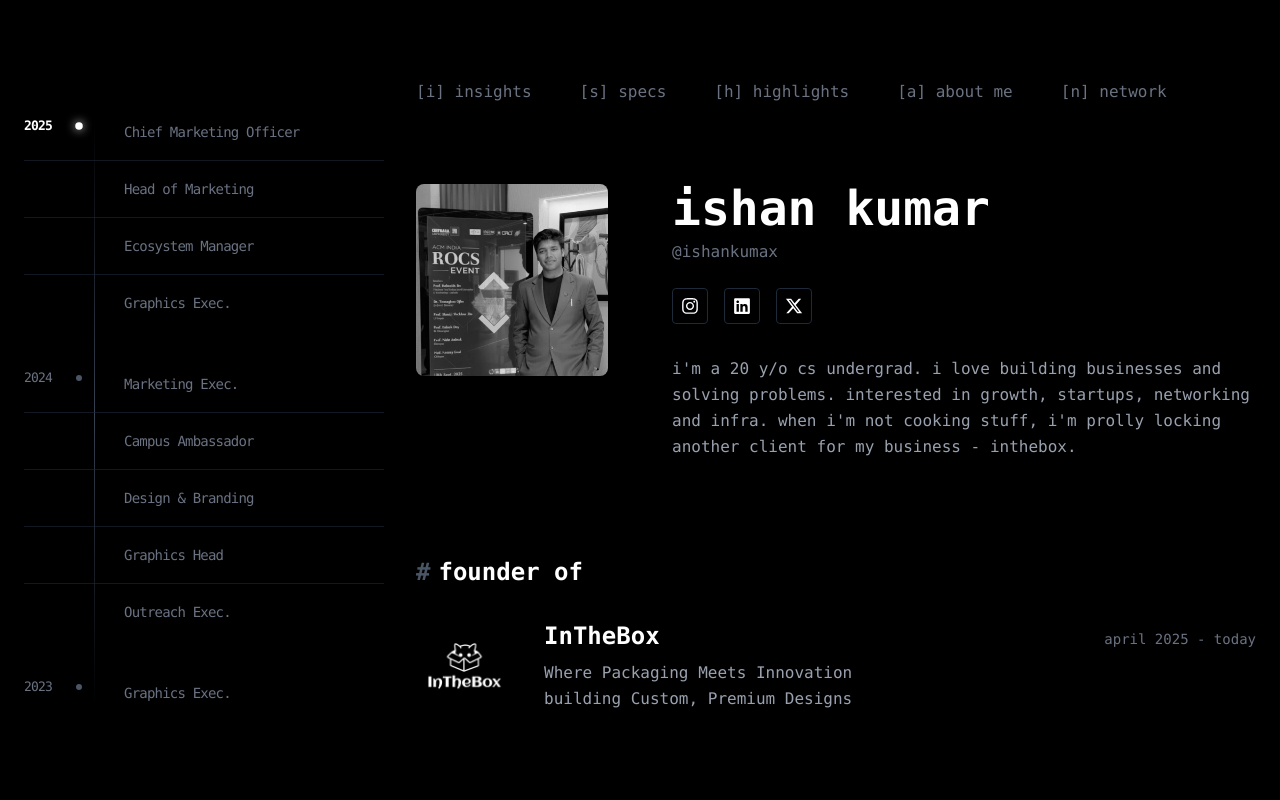
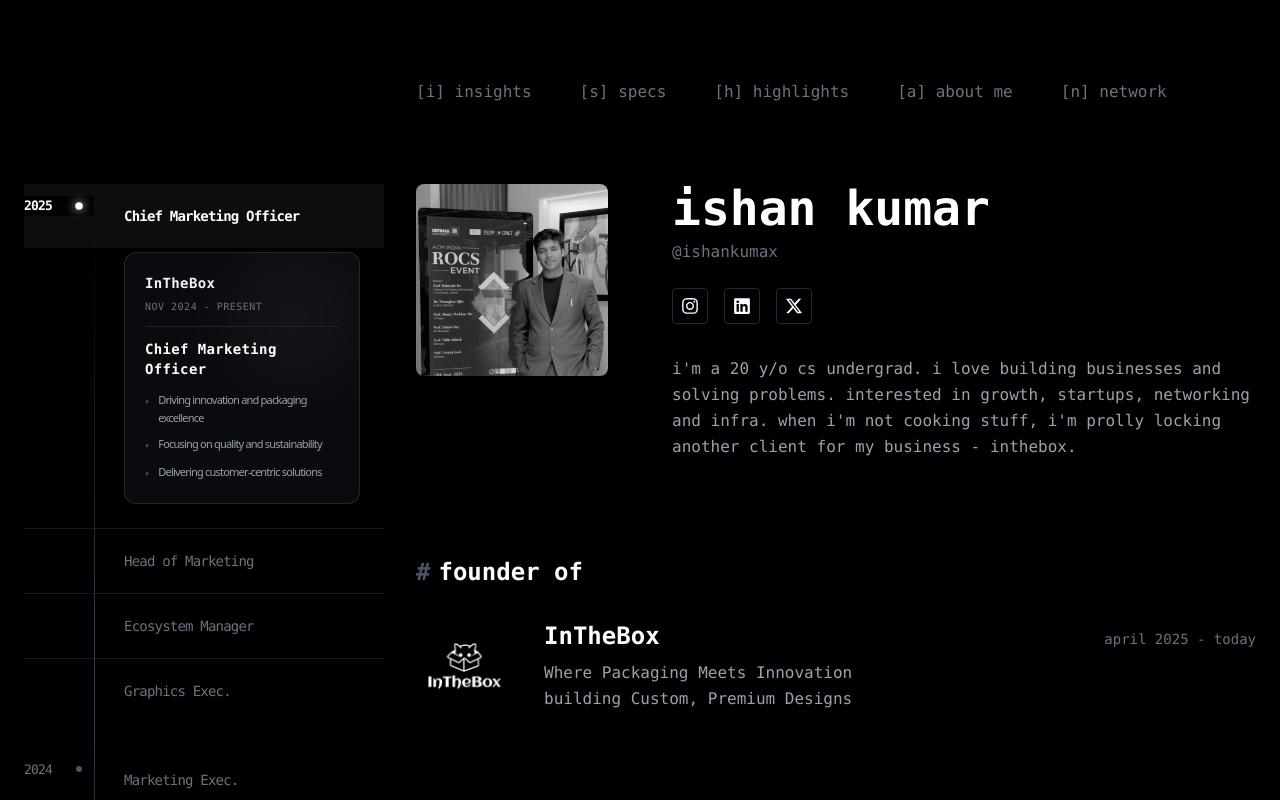
Before and after one commit to ishankumax/portfolio, a React (Vite) app: page / in a window 1280 px wide. Both pictures are taken after a click on the element 204 px from the left and 189 px from the top of the page. Shown: the top 800 px of the page. Built offline with nearby package versions, Linux system fonts and the light colour scheme.

Commit message:
added scrolling and line animation

```diff
--- a/src/components/Home.jsx
+++ b/src/components/Home.jsx
@@ -27,7 +27,7 @@ function Home() {
 
         {/* Left Sidebar - Timeline */}
         <aside className="hidden xl:block w-[360px] shrink-0 relative z-50">
-          <div className="sticky top-20 tracking-tighter">
+          <div className="pt-20 tracking-tighter">
             <Timeline />
           </div>
         </aside>
--- a/src/components/Timeline.jsx
+++ b/src/components/Timeline.jsx
@@ -1,4 +1,4 @@
-import React from 'react';
+import React, { useState, useRef } from 'react';
 
 const timelineData = [
   {
@@ -122,17 +122,49 @@ const timelineData = [
 ];
 
 function Timeline() {
+  const [activeId, setActiveId] = useState(null);
+  const isScrolling = useRef(false);
+  const scrollTimeout = useRef(null);
+  const itemRefs = useRef({});
+
+  const handleMouseEnter = (id) => {
+    // If the browser is currently executing our smooth scroll, bypass triggering new hovers.
+    // This perfectly prevents the jittering and unwanted cascading layout shifts!
+    if (isScrolling.current) return;
+
+    setActiveId(id);
+
+    // Once hovered, instruct the browser to elegantly scroll this item to the center
+    // aligning visually with the fixed center-right card location.
+    const el = itemRefs.current[id];
+    if (el) {
+      isScrolling.current = true;
+      el.scrollIntoView({ behavior: 'smooth', block: 'center' });
+
+      if (scrollTimeout.current) clearTimeout(scrollTimeout.current);
+
+      // Unlock hovers after scrolling resolves. 800ms covers standard modern smooth native scrolling.
+      scrollTimeout.current = setTimeout(() => {
+        isScrolling.current = false;
+      }, 800);
+    }
+  };
+
+  const activeItem = timelineData.flatMap(y => y.items).find(i => i.id === activeId);
+
   return (
-    <div className="relative flex flex-col w-full font-mono py-6">
+    <div className="relative font-mono py-6 w-full">
+      {/* Timeline List (Scrolling Left side) */}
+      <div className="relative flex flex-col w-full">
         {/* Primary Vertical Track Line */}
         <div className="absolute left-[70px] top-10 bottom-10 w-px bg-gradient-to-b from-transparent via-gray-700 to-transparent"></div>
 
         <div className="flex flex-col gap-6">
           {timelineData.map((yearGroup, yIndex) => (
-          <div key={yearGroup.year} className="relative">
+            <div key={yearGroup.year} className="relative z-10">
 
               {/* Year Node (Only render once per year block) */}
-            <div className="absolute left-0 top-3 flex items-center w-[70px] justify-between pr-4 z-10">
+              <div className="absolute left-0 top-3 flex items-center w-[70px] justify-between pr-4 bg-black/80 backdrop-blur-sm z-20">
                 <span className={`text-[13px] font-mono transition-colors duration-300 ${yIndex === 0 ? 'text-white font-bold' : 'text-gray-500'}`}>
                   {yearGroup.year}
                 </span>
@@ -143,23 +175,27 @@ function Timeline() {
 
               {/* Role List for the Year */}
               <div className="flex flex-col">
-              {yearGroup.items.map((item) => (
+                {yearGroup.items.map((item) => {
+                  const isActive = activeId === item.id;
+
+                  return (
                     <div
                       key={item.id}
-                  className="relative group border-b border-gray-800/60 last:border-transparent cursor-pointer"
+                      ref={el => itemRefs.current[item.id] = el}
+                      className="relative border-b border-gray-800/60 last:border-transparent cursor-pointer"
+                      onMouseEnter={() => handleMouseEnter(item.id)}
                     >
-
                       {/* Minimal Role Heading */}
-                  <div className="pl-[100px] py-4 pr-4 transition-colors duration-300 group-hover:bg-white/[0.03]">
-                    <span className="text-gray-500 font-mono text-sm transition-colors duration-300 group-hover:text-gray-200">
+                      <div className={`pl-[100px] py-5 pr-4 transition-colors duration-300 ${isActive ? 'bg-white/[0.05]' : 'hover:bg-white/[0.02]'}`}>
+                        <span className={`font-mono text-sm transition-colors duration-300 ${isActive ? 'text-white font-bold' : 'text-gray-500'}`}>
                           {item.role}
                         </span>
                       </div>
 
-                  {/* Expanded Hover Overlay Card -> changed to Inline Accordion */}
-                  <div className="grid transition-all duration-500 ease-[cubic-bezier(0.4,0,0.2,1)] grid-rows-[0fr] opacity-0 group-hover:grid-rows-[1fr] group-hover:opacity-100">
+                      {/* Expanded Inline Card (Accordion effect) */}
+                      <div className={`grid transition-all duration-500 ease-[cubic-bezier(0.4,0,0.2,1)] ${isActive ? 'grid-rows-[1fr] opacity-100' : 'grid-rows-[0fr] opacity-0'}`}>
                         <div className="overflow-hidden">
-                      <div className="ml-[100px] mr-4 mb-6 mt-1 bg-[#0b0c10]/95 backdrop-blur-xl border border-gray-700/50 rounded-xl p-5 shadow-[0_20px_50px_rgba(0,0,0,0.8)] relative overflow-hidden">
+                          <div className="ml-[100px] mr-6 mb-6 mt-1 bg-[#0b0c10]/95 backdrop-blur-xl border border-gray-700/50 rounded-xl p-5 shadow-[0_20px_40px_rgba(0,0,0,0.8)] relative overflow-hidden">
 
                             {/* Subtle Glow Highlight Inside Card */}
                             <div className="absolute top-0 right-0 w-32 h-32 bg-white/5 blur-[40px] rounded-full pointer-events-none"></div>
@@ -187,12 +223,16 @@ function Timeline() {
                       </div>
 
                     </div>
-              ))}
+                  );
+                })}
               </div>
 
             </div>
           ))}
         </div>
+      </div>
+
+      {/* Hover details now expand inline beneath the headings to strictly prevent overlapping main profile content on the right side. */}
 
     </div>
   );
```
Lines whose indentation alone changed are shown as unchanged.
